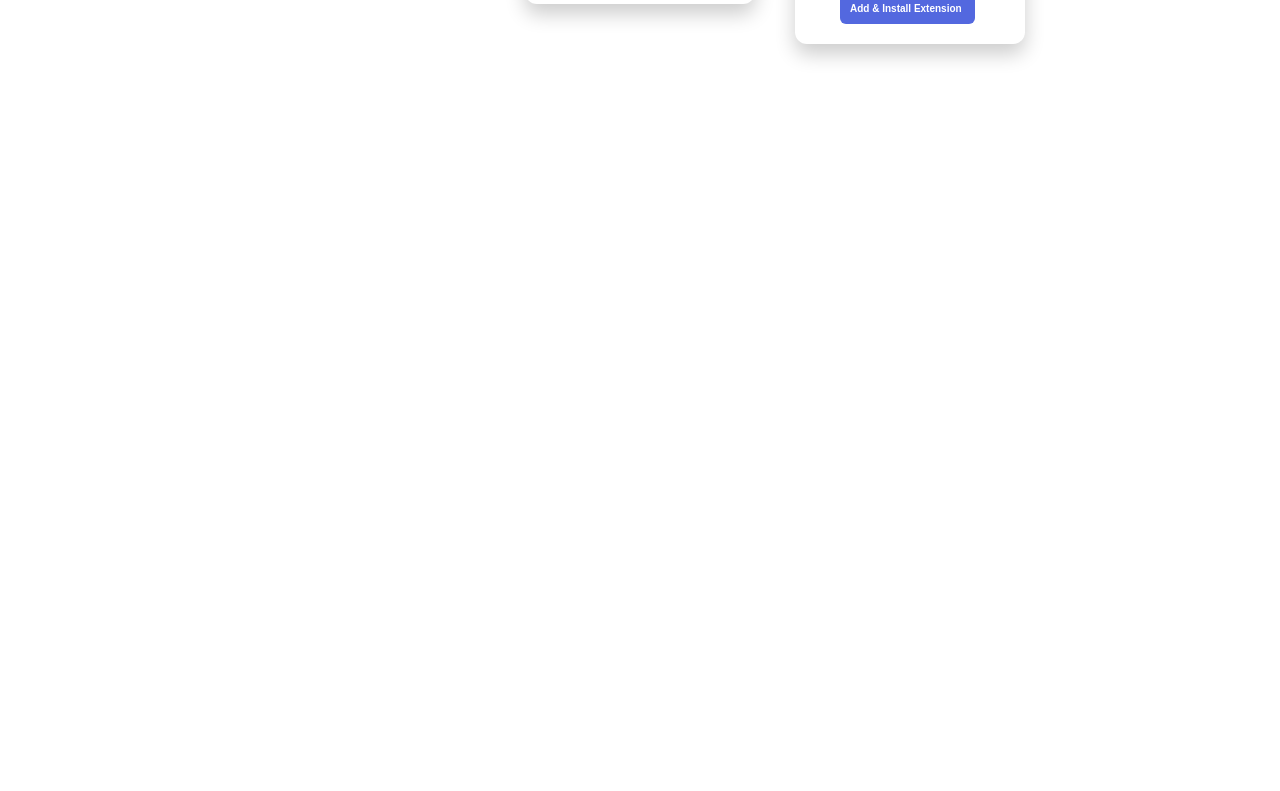
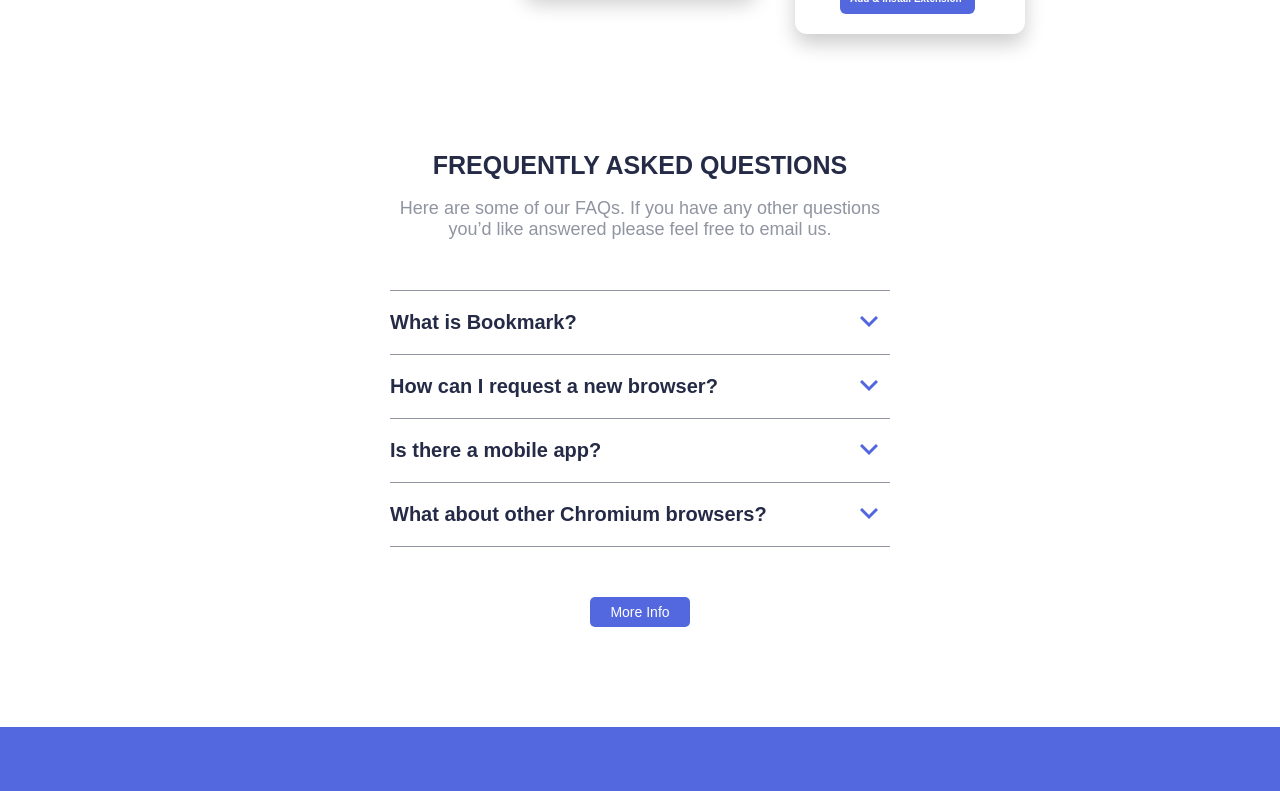
Before and after one commit to Kolahub/Bookmark-LandingPage, a React (Create React App) app: page / in a window 1280 px wide. Shown: the part 2000-2791 px from the top of the page. Before the commit the page ends 2144 px from the top, so only its background shows below. Built offline with nearby package versions, Linux system fonts and the light colour scheme.

Commit message:
Desktop UI completed

```diff
--- a/src/App.js
+++ b/src/App.js
@@ -4,6 +4,7 @@
 import Pricing from './Pricing';
 import Contact from './Contact';
 import Home from './Home';
+import Footer from './Footer';
 // import { BrowserRouter as Router, Route, Switch} from 'react-router-dom';
 
 function App() {
@@ -14,6 +15,7 @@
       <Feature />
       <Pricing />
       <Contact />
+      <Footer />
     </div>
   );
 }
--- /dev/null
+++ b/src/Contact.css
@@ -0,0 +1,62 @@
+.contact {
+    height: 30rem;
+    background-color: hsl(231, 69%, 60%);
+    position: relative;
+}
+.contact--container {
+    max-width: 45rem;
+    margin: 0 auto;
+    position: absolute;
+    top: 50%;
+    left: 50%;
+    transform: translate(-50%, -50%);
+}
+.contact--typo {
+    color: rgb(255, 255, 255);
+    text-align: center;
+    p {
+        font-size: 1.5rem;
+        font-weight: 600;
+    }
+
+    h1{
+        font-size: 3.5rem;
+    }
+}
+.contact--main {
+    display: flex;
+
+    input {
+        display: block;
+        width: 30rem;
+        height: 4.5rem;
+        font-size: 1.8rem;
+        /* border: .3rem solid hsl(0, 94%, 66%);
+        border-bottom: 3rem solid hsl(0, 94%, 66%); */
+        border: none;
+        border-radius: .5rem;
+        margin-right: 2rem;
+        padding: 0 1rem;
+        &:focus {
+            outline: none;
+        }
+    }
+
+    div {
+        background-color: hsl(0, 94%, 66%);
+        width: 12rem;
+        border-radius: 1rem;
+        text-align: center;
+        color: rgb(255, 255, 255);
+        font-size: 1.8rem;
+        line-height: 4.5rem;
+        font-weight: 600;
+        transition: all .1s;
+
+        &:hover {
+            background-color: rgb(255, 255, 255);
+            color: hsl(0, 94%, 66%);
+            border: .3rem solid hsl(0, 94%, 66%);;
+        }
+    }
+}
--- a/src/Contact.jsx
+++ b/src/Contact.jsx
@@ -1,9 +1,21 @@
 import React from 'react'
-
+import './Contact.css'
 function Contact() {
   return (
     <div className='contact' id='contact'>
-
+      <div className="contact--container">
+      <div className="contact--typo">
+      <p>
+      35,000+ already joined
+      </p>
+      <h1>Stay up-to-date with what we’re doing</h1>
+      </div>
+      <div className="contact--main">
+        <input type="email" placeholder='Enter your email'/>
+        <p></p>
+        <div className="contactUS__btn">Contact Us</div>
+      </div>
+      </div>
     </div>
   )
 }
--- a/src/Feature.css
+++ b/src/Feature.css
@@ -2,6 +2,9 @@
     max-width: 130rem;
     margin: 0 auto;
     height: 100vh;
+    @media only screen and (max-width: 56.25em) {
+        max-width: 70rem;
+    }
 }
 .feature__header {
     text-align: center;
@@ -101,6 +104,9 @@
     justify-content: space-between;
     align-items: center;
     margin-top: 4rem;
+    @media only screen and (max-width: 56.25em) {
+        display: block;
+    }
 }
 .feature__left{
     position: relative;
@@ -139,6 +145,9 @@
 }
 .feature__right {
     max-width: 50rem;
+    @media only screen and (max-width: 56.25em) {
+        margin-top: 7rem;
+    }
     h1 {
         font-size: 3.5rem;
         color: hsl(229, 31%, 21%);
--- /dev/null
+++ b/src/Footer.css
@@ -0,0 +1,54 @@
+.footer {
+    height: 10rem;
+    background-color: hsl(229, 31%, 21%);
+}
+.footer--container {
+    width: auto;
+    height: 8rem;
+    display: flex;
+    justify-content: space-between;
+    align-items: center;
+    max-width: 130rem;
+    margin: 0 auto;
+
+    @media only screen and (max-width: 56.25em) {
+        max-width: 70rem;
+    }
+}
+.footer--left {
+    display: flex;
+    align-items: center;
+}
+.footer .footer__links {
+    margin-left: auto;
+}
+.footer__menu {
+    display: flex;
+    list-style: none;
+    overflow: hidden;
+
+}
+.footer__item {
+    text-align: center;
+}
+.footer a {
+    font-size: 1.5rem;
+    font-weight: 600;
+    color: hsl(0, 0%, 100%);
+    margin-right: 3rem;
+    text-decoration: none;
+    padding: 6px;
+}
+.navbar .a:visited, a:hover, a:active {
+    color: hsl(0, 94%, 66%);
+}
+.footer--right {
+    img {
+        &:not(:last-child) {
+            margin-right: 2rem;
+        }
+        &:hover {
+            filter: invert(54%) sepia(98%) saturate(1323%) hue-rotate(320deg) brightness(105%) contrast(105%);
+        }
+    }
+}
--- /dev/null
+++ b/src/Footer.jsx
@@ -0,0 +1,33 @@
+import React from 'react';
+import './Footer.css';
+import bookmarkLogo  from './images/logo-bookmark2.svg';
+import iconFacebook from './images/icon-facebook.svg';
+import iconTwitter from './images/icon-twitter.svg';
+
+import { Link } from 'react-scroll';
+
+function footer() {
+  return (
+    <div className='footer'>
+        <div className="footer--container">
+        <div className="footer--left">
+        <img src={bookmarkLogo} alt="" />
+        <div className="footer__links">
+              <ul className="footer__menu">
+              <li className="footer__item"> <Link to='feature' spy={true} smooth={true} offset={-105} duration={500} >Features</Link></li>
+              <li className="footer__item"><Link to='pricing' spy={true} smooth={true} offset={-105} duration={500}>Pricing</Link></li>
+              <li className="footer__item"><Link to='contact' spy={true} smooth={true} offset={-105} duration={500}>Contact</Link></li>
+              </ul>
+            </div>
+        </div>
+        <div className="footer--right">
+            <img src={iconFacebook} alt="" />
+            <img src={iconTwitter} alt="" />
+        </div>
+        </div>
+
+    </div>
+  )
+}
+
+export default footer
--- a/src/Home.css
+++ b/src/Home.css
@@ -5,7 +5,11 @@
     justify-content: space-between;
     max-width: 130rem;
     margin: 0 auto;
-    padding-top: 3rem;
+    padding-top: 12rem;
+    @media only screen and (max-width: 56.25em) {
+        display: block;
+        max-width: 70rem;
+    }
 }
 .home__left {
     max-width: 60rem;
@@ -58,6 +62,9 @@
     left:10%;
     width: 70rem;
     height: auto;
+    @media only screen and (max-width: 56.25em) {
+        left:5%;
+    }
 }
 
 .home__right--sketch {
--- a/src/Navbar.css
+++ b/src/Navbar.css
@@ -1,6 +1,14 @@
 .navigation {
+    position: fixed;
+    left: 0;
+    right: 0;
+    z-index: 1000;
+    background-color: rgb(255, 255, 255);
+    box-shadow: 0 .5rem .5rem rgba(0,0,0, .1);
+}
+.nav--content {
     width: auto;
-    height: 10rem;
+    height: 8rem;
     display: flex;
     justify-content: space-between;
     align-items: center;
@@ -40,7 +48,7 @@
 }
 .btn:hover {
     color: hsl(0, 94%, 66%);
-    background-color: #f2f2f2;
+    background-color: #ffffff;
     border: .2rem solid hsl(0, 94%, 66%);
 }
 .btn__login {
--- a/src/Pricing.css
+++ b/src/Pricing.css
@@ -2,6 +2,10 @@
     text-align: center;
     max-width: 50rem;
     margin: 4rem auto 10rem auto;
+
+    @media only screen and (max-width: 56.25em) {
+        margin: 22rem auto 10rem auto;
+    }
 
     h1{
         font-size: 2.5rem;
@@ -84,6 +88,66 @@
     background-color: hsl(0, 0%, 100%);
     color: hsl(231, 69%, 60%);
 }
+.pricing__faq {
+    margin: 0 auto;
+    max-width: 50rem;
+}
+.pricing__faq--typo {
+    text-align: center;
+    h1 {
+        font-size: 2.5rem;
+        text-transform: uppercase;
+        color: hsl(229, 31%, 21%);
+    }
+    p{
+        font-size: 1.8rem;
+        color: hsl(229, 8%, 60%);
+    }
+}
+.pricing__faq--main {
+    margin-top: 5rem;
+    margin-bottom: 10rem;
+}
+.selectfield {
+    border-bottom:.5px solid hsl(229, 8%, 60%);
+    &:first-child {
+        border-top: .1rem solid hsl(229, 8%, 60%) !important;
+    }
+}
+.selectquestion {
+    display: flex;
+    justify-content: space-between;
+    align-items: center;
+    font-size: 2rem;
+    color: hsl(229, 31%, 21%);
+    font-weight: 600;
+    padding: 0 1.2rem 0 0;
+}
+.rotate {
+    transform: rotate(180deg);
+    filter: invert(51%) sepia(74%) saturate(1334%) hue-rotate(323deg) brightness(100%) contrast(100%);
+}
+.selectanswer {
+    font-size: 1.5rem;
+    color: hsl(229, 8%, 60%);
+}
+.faqMoreInfor__btn {
+    margin-top: 5rem;
+    background-color: hsl(231, 69%, 60%);
+    width: 10rem;
+    height: 3rem;
+    border: none;
+    border-radius: .5rem;
+    color: rgb(255, 255, 255);
+    font-size: 1.4rem;
+    cursor: pointer;
+    transition: all .1s;
+    &:hover {
+        border: .2rem solid hsl(231, 69%, 60%);
+        background-color: hsl(0, 0%, 100%);
+        color: hsl(231, 69%, 60%);
+    }
+}
 .hidden {
     display: none;
 }
--- a/src/Pricing.jsx
+++ b/src/Pricing.jsx
@@ -4,7 +4,14 @@
 import firefox from './images/logo-firefox.svg';
 import opera from './images/logo-opera.svg';
 import lineDots from './images/bg-dots.svg';
+import arrow from './images/icon-arrow.svg';
 function Pricing() {
+  const action = function (question, questionArrowNum) {
+    document.querySelector(`.${question}`).classList.toggle('hidden')
+    const arrowBtn = document.querySelector(`.arrow--${questionArrowNum}`)
+      arrowBtn.classList.toggle('rotate')
+
+  }
   return (
     <div className='pricing' id='pricing'>
             <div className="pricing__exTypo">
@@ -38,6 +45,65 @@
           <div className="ex--btn">Add & Install Extension</div>
         </div>
       </div>
+
+      <div className="pricing__faq">
+      <div className="pricing__faq--typo">
+        <h1>Frequently Asked Questions</h1>
+        <p>
+  Here are some of our FAQs. If you have any other questions you’d like
+  answered please feel free to email us.
+        </p>
+      </div>
+      <div className="pricing__faq--main">
+        <div className="selectfield">
+          <div className="selectquestion" onClick={() => action("question--one", "one")}>
+            <p>What is Bookmark?</p>
+            <img className='arrow--one' src={arrow} alt=""/>
+          </div>
+          <p className="selectanswer question--one hidden">
+          With an Internet browser, a bookmark or electronic bookmark is a method of saving a web page's address. While using most browsers, pressing Ctrl+D bookmarks the page you are viewing. To bookmark a page using your mouse, click the Bookmark icon (star) icon (or a similar symbol) to the right of the address bar.
+          </p>
+        </div>
+
+        <div className="selectfield"  onClick={() => action("question--two", "two")}>
+          <div className="selectquestion">
+            <p>How can I request a new browser?</p>
+            <img className='arrow--two' src={arrow} alt=""/>
+          </div>
+          <p className="selectanswer question--two hidden">
+          If you're looking to request a new browser, you can simply download and install a different browser on your device. There are several popular browsers available, such as Google Chrome, Mozilla Firefox, Microsoft Edge, and Safari. Visit the respective websites of these browsers and look for the download or installation options. Once you've installed the new browser, you can use it as your default browser and enjoy its features. Let me know if you need any further assistance!
+          </p>
+        </div>
+
+        <div className="selectfield" onClick={() => action("question--three", "three")}>
+          <div className="selectquestion">
+            <p>Is there a mobile app?</p>
+            <img className='arrow--three' src={arrow} alt=""/>
+          </div>
+          <p className="selectanswer question--three hidden">
+          Sed consectetur quam id neque fermentum accumsan. Praesent luctus vestibulum dolor, ut condimentum
+          urna vulputate eget. Cras in ligula quis est pharetra mattis sit amet pharetra purus. Sed
+          sollicitudin ex et ultricies bibendum.
+          </p>
+        </div>
+
+        <div className="selectfield" onClick={() => action("question--four", "four")}>
+          <div className="selectquestion">
+            <p>What about other Chromium browsers?</p>
+            <img className='arrow--four' src={arrow} alt=""/>
+          </div>
+          <p className="selectanswer question--four hidden">
+            Integer condimentum ipsum id imperdiet finibus. Vivamus in placerat mi, at euismod dui. Aliquam
+  vitae neque eget nisl gravida pellentesque non ut velit.
+          </p>
+        </div>
+
+        <center>
+        <button className="faqMoreInfor__btn">More Info</button>
+        </center>
+
+      </div>
+      </div>
     </div>
   )
 }
```
Also changed, not shown: src/Navbar.jsx (+7 -5 lines), src/images/logo-bookmark2.svg (added).
